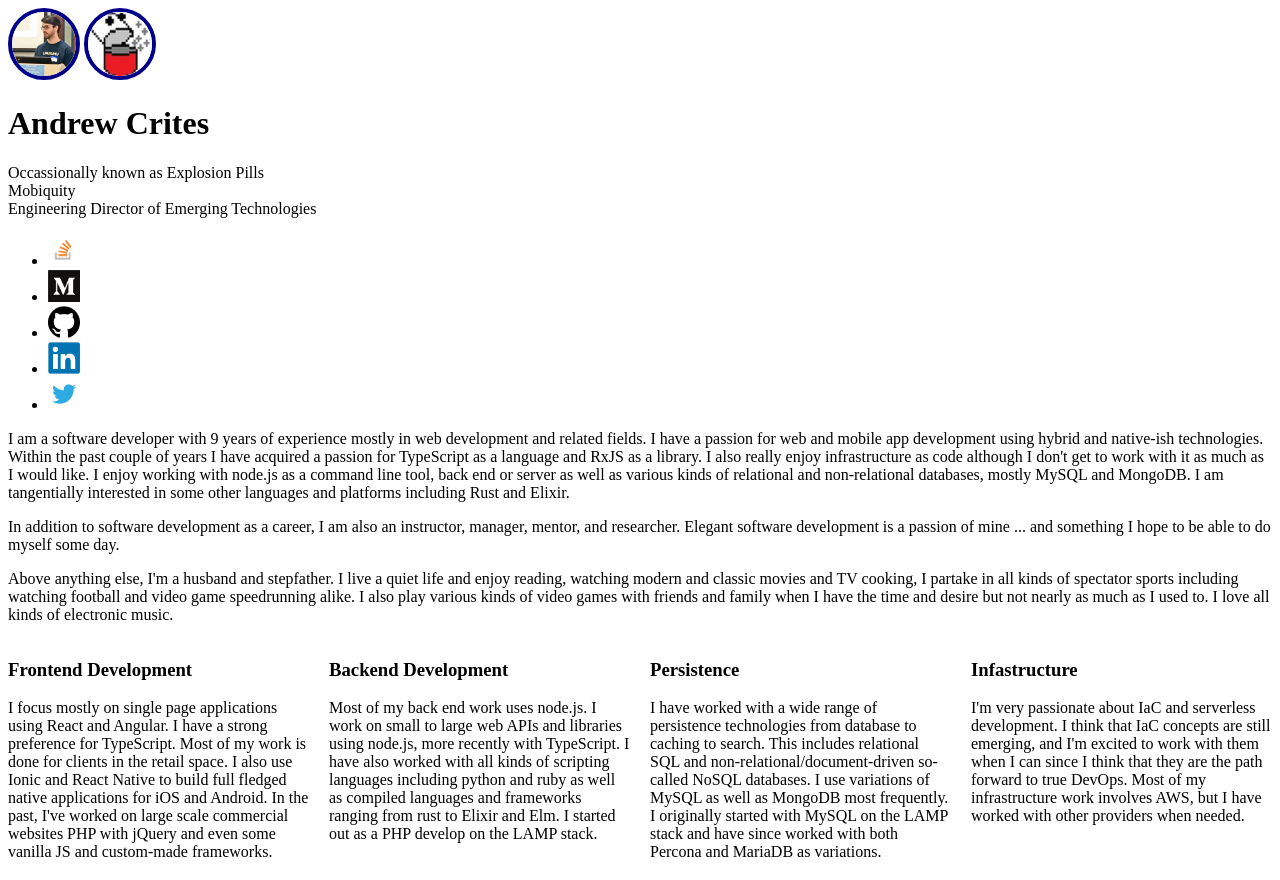
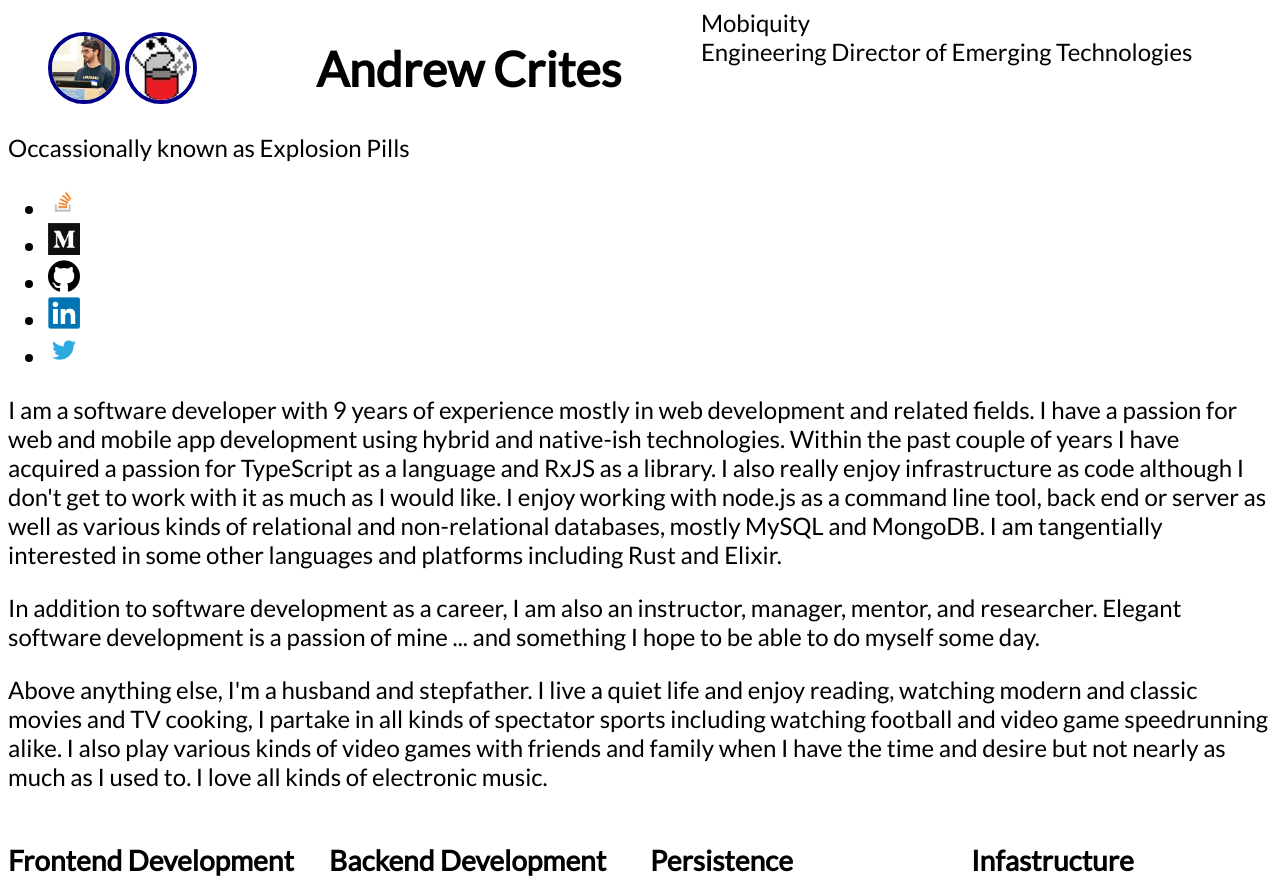
Before and after one commit to ajcrites/explosionpills.com, a plain HTML site: page src/index.html in a window 1280 px wide. Shown: the top 880 px of the page. Drawn offline with Linux system fonts and the light colour scheme.

Commit message:
feat: separating stylesheet into CSS file

```diff
--- /dev/null
+++ b/src/index.css
@@ -0,0 +1,54 @@
+body {
+  font-size: 24px;
+  font-family: Lato, 'sans-serif';
+}
+.header {
+  display: grid;
+  grid-template-areas:
+  "logo"
+  "name"
+  "subtitle"
+  "org"
+  "position";
+}
+.header img {
+  border-radius: 50%;
+  border: 4px solid #000088;
+}
+.logo {
+  grid-area: logo;
+}
+.name {
+  grid-area: name;
+}
+.subtitle {
+  grid-area: subtitle;
+}
+.org {
+  grid-area: org;
+}
+.position {
+  grid-area: position;
+}
+.skills {
+  display: grid;
+  grid-gap: 20px;
+  grid-template-areas: "skill"
+}
+@media (min-width: 600px) {
+  .header {
+    grid-template-areas:
+    "logo name org"
+    "subtitle subtitle position";
+  }
+  .skills {
+    grid-template-columns: 2fr 2fr;
+    grid-template-areas: "skills skills";
+  }
+}
+@media (min-width: 1000px) {
+  .skills {
+    grid-template-columns: 1fr 1fr 1fr 1fr;
+    grid-template-areas: "skills skills skills skills";
+  }
+}
--- a/src/index.html
+++ b/src/index.html
@@ -1,36 +1,17 @@
-<style>
-  header img {
-    border-radius: 50%;
-    border: 4px solid #000088;
-  }
-  .skills {
-    display: grid;
-    grid-gap: 20px;
-    grid-template-areas: "skill"
-  }
-  @media (min-width: 600px) {
-    .skills {
-      grid-template-columns: 2fr 2fr;
-      grid-template-areas: "skills skills";
-    }
-  }
-  @media (min-width: 1000px) {
-    .skills {
-      grid-template-columns: 1fr 1fr 1fr 1fr;
-      grid-template-areas: "skills skills skills skills";
-    }
-  }
-</style>
+<link href="https://fonts.googleapis.com/css?family=Lato" rel="stylesheet">
+<link rel="stylesheet" type="text/css" href="index.css">
 
-<header>
-  <img width=64 height=64 src=/img/acrites-the-person.jpg alt="Andrew Crites">
-  <img width=64 height=64 src=/img/boomer-the-explosion-pill.png alt="Boomer">
-  <h1>Andrew Crites</h1>
-  <div>Occassionally known as Explosion Pills</div>
+<header class=header>
+  <figure class=logo>
+    <img width=64 height=64 src=/img/acrites-the-person.jpg alt="Andrew Crites">
+    <img width=64 height=64 src=/img/boomer-the-explosion-pill.png alt="Boomer">
+  </figure>
+  <h1 class=name>Andrew Crites</h1>
+  <div class=subtitle>Occassionally known as Explosion Pills</div>
 
   <aside>
-    <div>Mobiquity</div>
-    <div>Engineering Director of Emerging Technologies</div>
+    <div class=org>Mobiquity</div>
+    <div class=position>Engineering Director of Emerging Technologies</div>
   </aside>
 </header>
 
```
